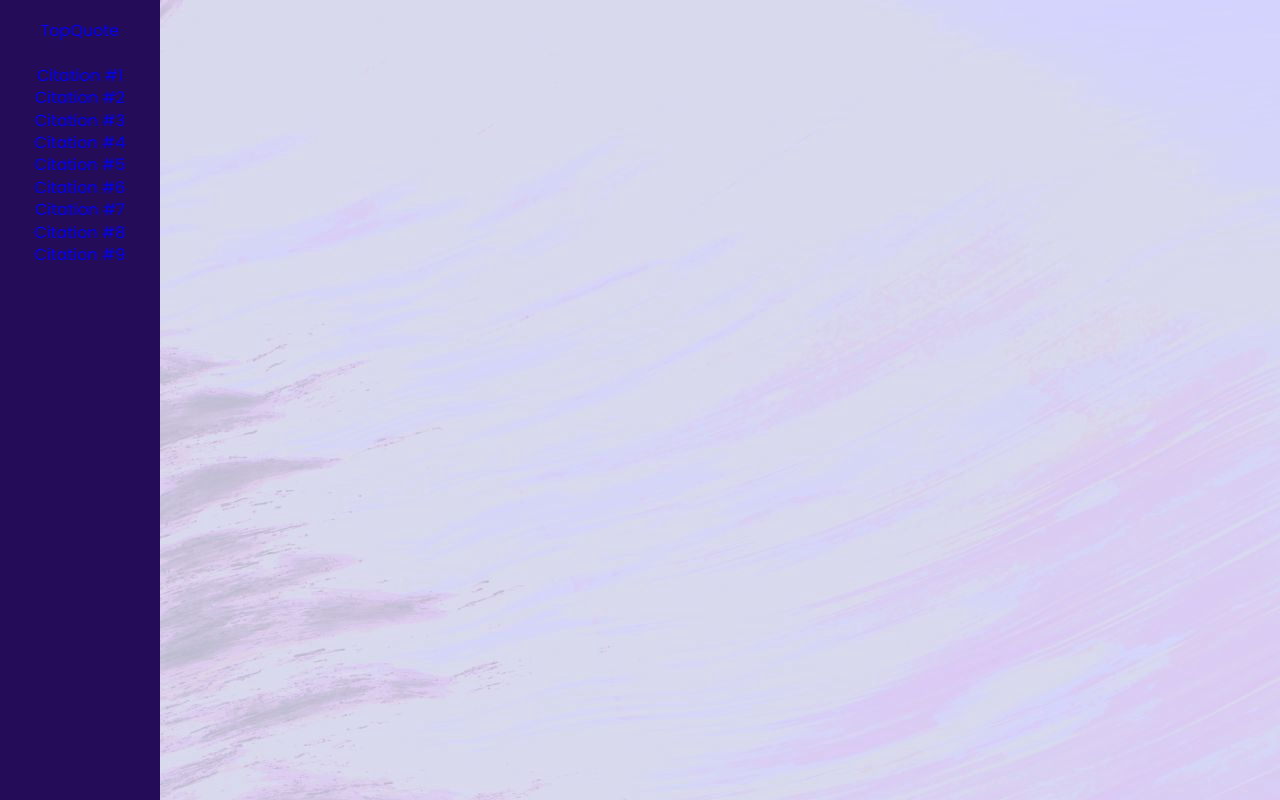
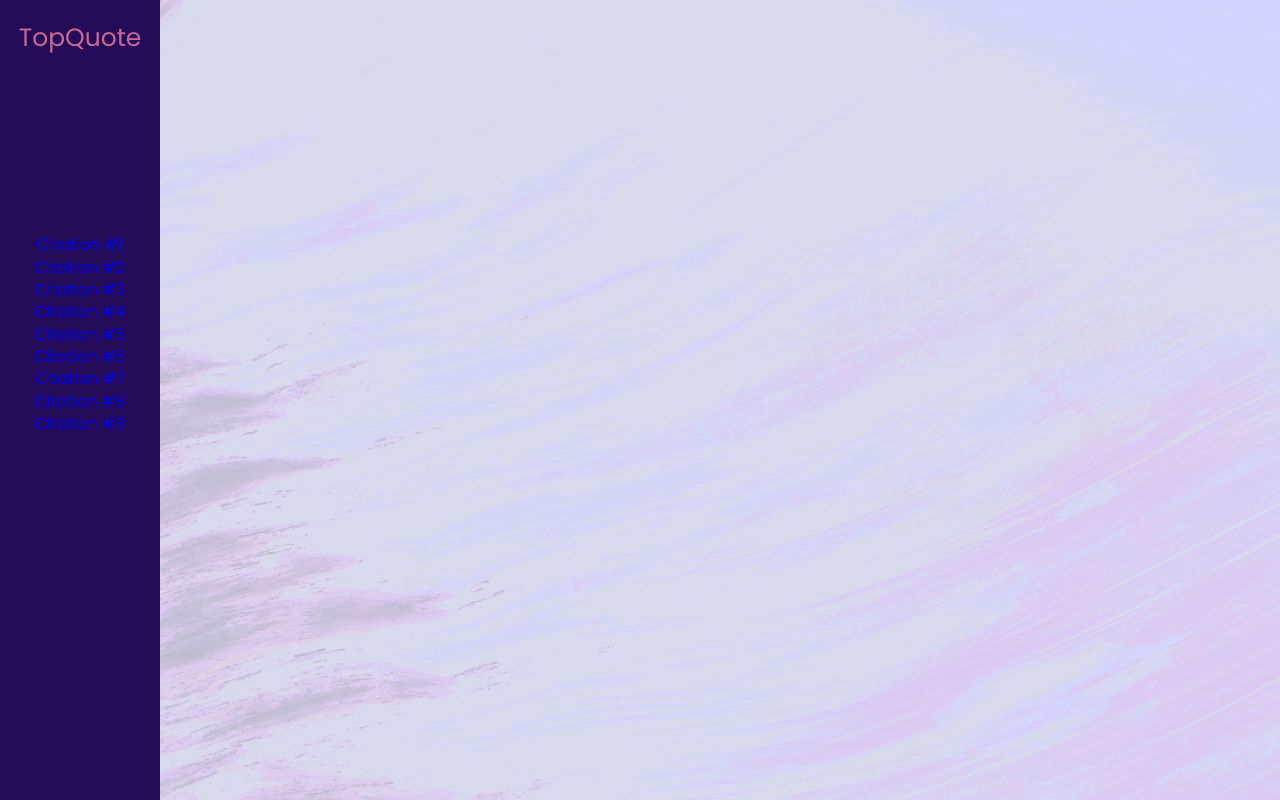
Before and after one commit to EngelSpytte/ExoQuotes, a website built with Parcel: page src/index.html in a window 1280 px wide. Built offline with nearby package versions, Linux system fonts and the light colour scheme; a web font is replaced by a local one.

Commit message:
sidebartweek

```diff
--- a/src/index.html
+++ b/src/index.html
@@ -17,7 +17,14 @@
   </head>
   <body>
     <nav class="sidenav">
-      <a href="citation1.html"> TopQuote</a>
+      <a class="topquote-title" href="citation1.html"> TopQuote</a>
+      <br />
+      <br />
+      <br />
+      <br />
+      <br />
+      <br />
+      <br />
       <br />
       <br />
       <a href="citation1.html"> Citation #1</a>
--- a/src/scss/global.scss
+++ b/src/scss/global.scss
@@ -40,3 +40,9 @@ a {
   padding-top: 20px;
   text-align: center;
 }
+
+.topquote-title {
+  color: #c96894;
+  text-decoration: solid;
+  font-size: 25px;
+}
```
